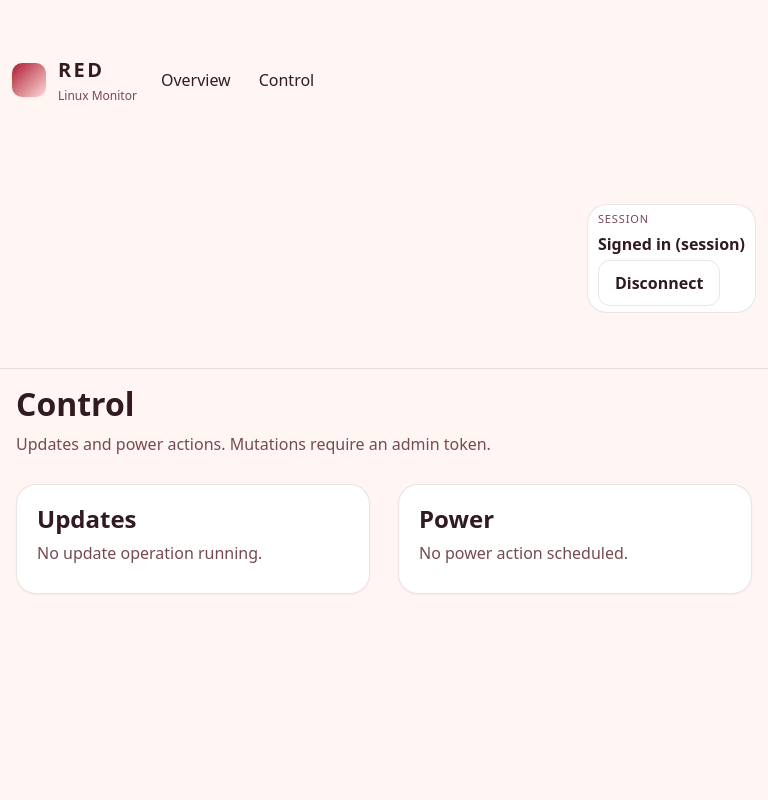
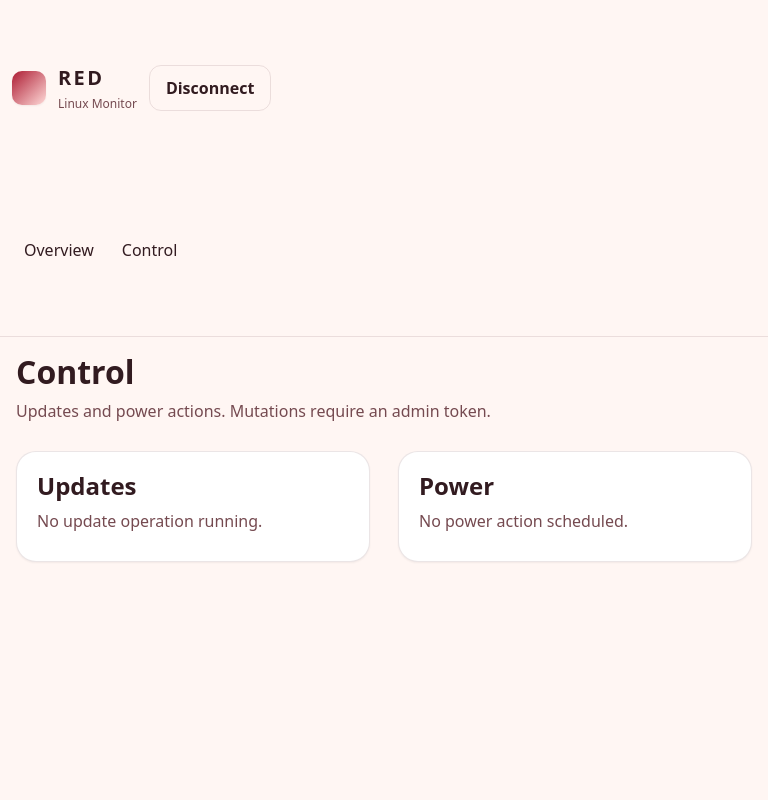
Before and after one commit to ch7amada/red, a FastAPI app: template webapp/templates/control.html in a window 768 px wide. Run offline with FastAPI, Linux system fonts and the light colour scheme; the template is opened without the code that fills it, so the values that code supplies are empty.

Commit message:
fix(webapp): make mobile navigation more compact

```diff
--- a/webapp/static/css/app.css
+++ b/webapp/static/css/app.css
@@ -229,15 +232,36 @@ p { margin: 0 0 8px; }
     z-index: 5; background: var(--surface);
   }
   .brand { margin: 0; flex: 0 0 auto; }
-  .rail-nav { flex: 1 1 auto; flex-direction: row; flex-wrap: wrap; gap: 4px; }
-  .rail-footer { flex: 1 1 100%; margin: 0; display: flex; justify-content: flex-end; }
-  .connection-panel { padding: 6px 10px; gap: 4px; }
+  .rail-footer { order: 1; flex: 0 0 auto; margin: 0; }
+  .rail .connection-panel {
+    background: transparent;
+    border: none;
+    border-radius: 0;
+    padding: 0;
+    display: flex;
+    align-items: center;
+    gap: 8px;
+    box-shadow: none;
+  }
+  .rail .connection-panel .eyebrow,
+  .rail .connection-panel .session-status { display: none; }
+  .rail-nav { order: 2; flex: 1 1 100%; flex-direction: row; flex-wrap: wrap; gap: 4px; }
   .main { padding: 16px; padding-bottom: 24px; }
+  html { scroll-padding-top: 88px; }
+  input, select, textarea { scroll-margin-top: 96px; }
+  .nav-item, .btn { min-height: 44px; }
 }
 @media (max-width: 360px) {
   .rail { gap: 6px 8px; padding: 8px 10px; }
   .nav-item { padding: 8px 10px; font-size: 14px; }
-  .connection-panel { padding: 4px 8px; }
+  .main { padding: 12px; }
+  .card { padding: 14px; }
+  .metric-value { font-size: 24px; }
+  .metric-big { font-size: 36px; }
+  .hostname { font-size: clamp(24px, 7vw, 32px); }
+  .hero-metrics { gap: 12px; }
+  .load-row { gap: 12px; }
+  .gpu-metrics { gap: 12px; }
 }
 
 @media (prefers-reduced-motion: reduce) {
```
Also changed, not shown: other parts of webapp/static/css/app.css (+29 -2 lines).
